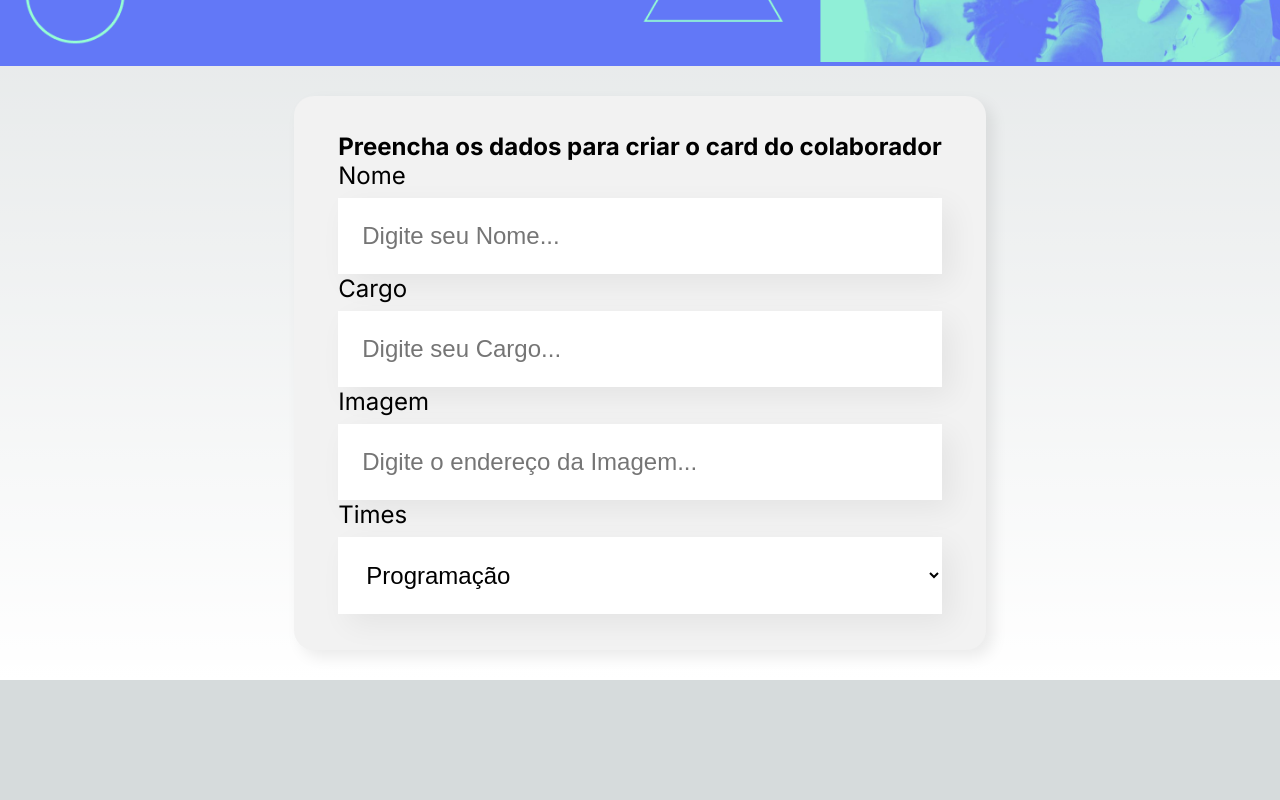
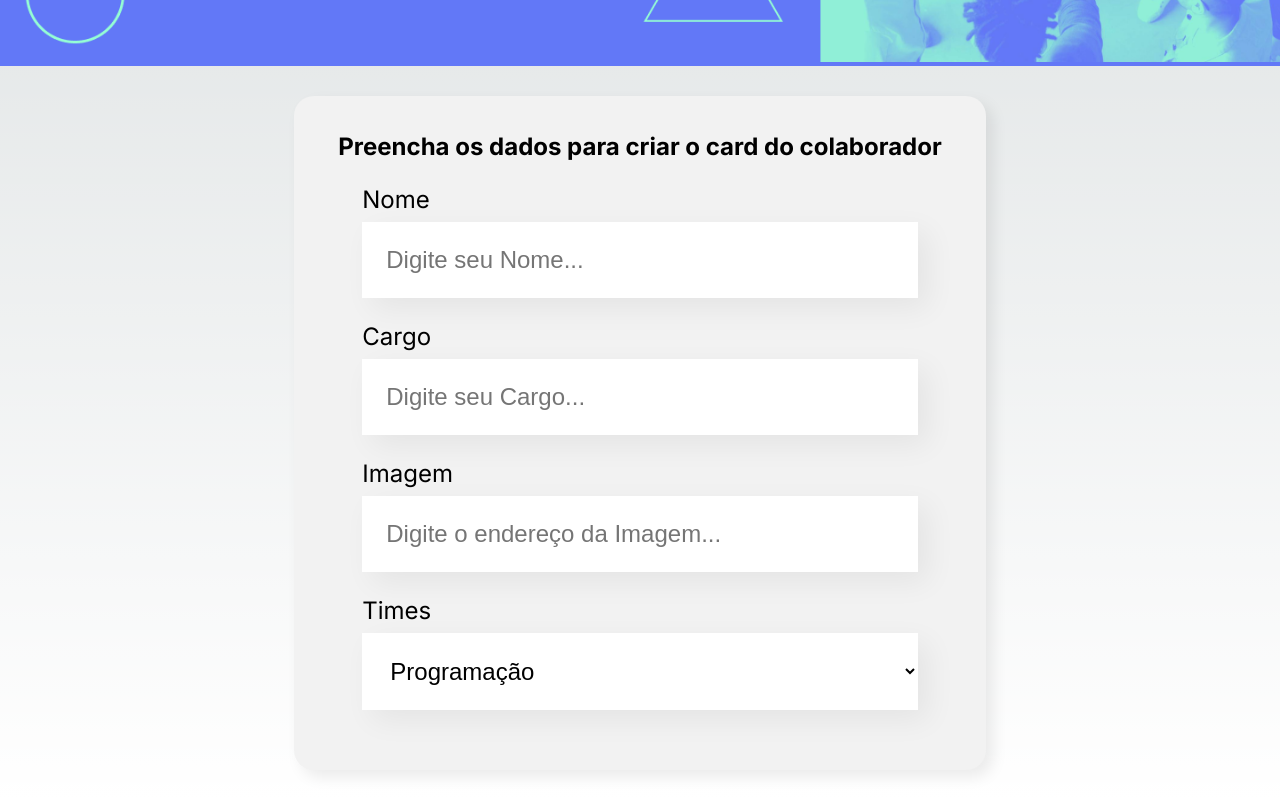
Before and after one commit to xande-rj/React_alurabasic, a Next.js app: page / in a window 1280 px wide. Shown: the part 432-1232 px from the top of the page. Before the commit the page ends 1112 px from the top, so only its background shows below. Built offline with nearby package versions, Linux system fonts and the light colour scheme.

Commit message:
mudança no Desing

```diff
--- a/src/app/componetes/CampoTexto/Campotexto.css
+++ b/src/app/componetes/CampoTexto/Campotexto.css
@@ -1,4 +1,6 @@
-
+.campo-texto{
+    margin: 24px;
+}
 .campo-texto label{
     display: block;
     margin-bottom: 8px;
--- a/src/app/componetes/Listasuspensa/ListaSuspensa.css
+++ b/src/app/componetes/Listasuspensa/ListaSuspensa.css
@@ -1,3 +1,7 @@
+.lista-suspensa{
+    margin: 24px;
+}
+
 .lista-suspensa label{
     display: block;
     margin-bottom: 8px;
```
